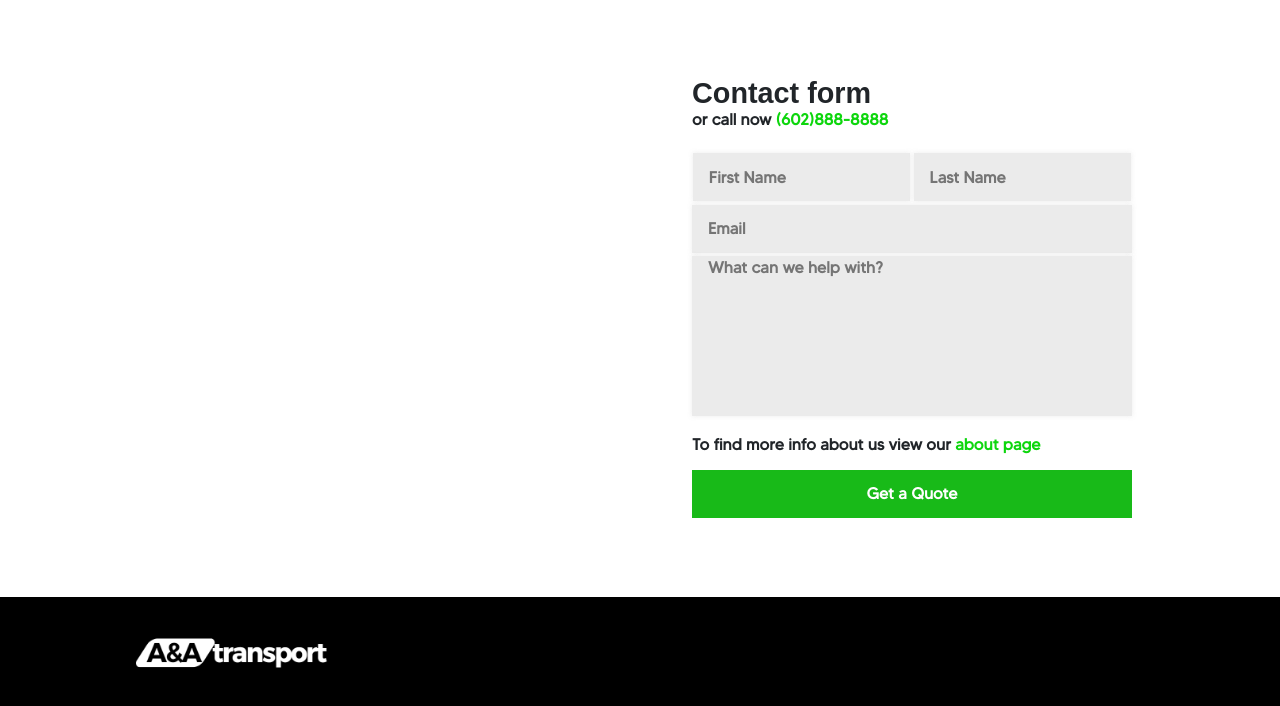
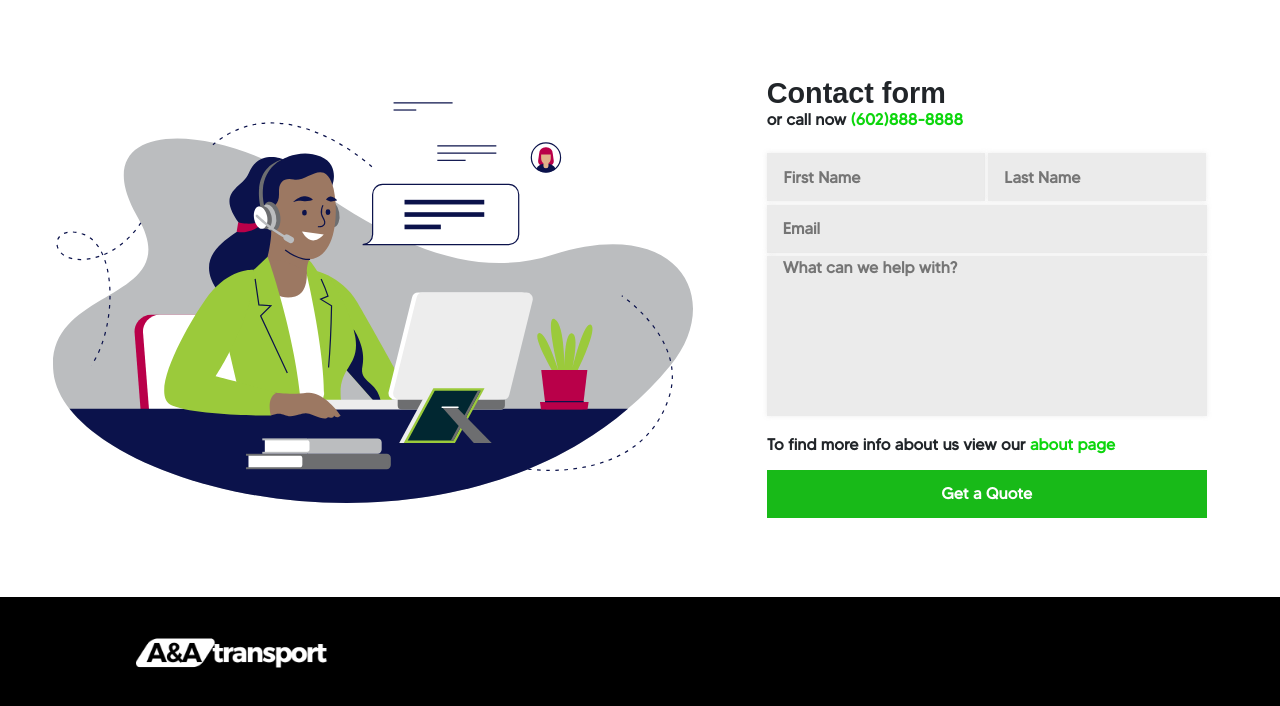
Before and after one commit to asherpage/Website-Coding-Development, a website: page contact.html in a window 1280 px wide. Shown: the part 67-773 px from the top of the page. Drawn offline with nearby package versions, Linux system fonts and the light colour scheme.

Commit message:
lil contact change

```diff
--- a/contact.html
+++ b/contact.html
@@ -21,15 +21,18 @@
         </ul>
     </nav>
     <div class="reliable">
+
         <!-- <h1>Contact us</h1>
         <h2>Need to get in touch with us call us now or fill out the form with your inquiry</h2> -->
     </div>
     <div class="banner-home">
-        <div class="image-container">
-            <img src="">
+        <div class="contact-box">
+            <img src="images/Customer-support_rev_flipped.svg">
+            </div>
+        <!-- <div class="image-container">
             <div class="texty">
             </div>
-        </div>
+        </div> -->
 
         <div class="quote-form">
             <div class="titles">
--- a/styles/scss/contact.scss
+++ b/styles/scss/contact.scss
@@ -37,7 +37,7 @@ nav ul{
     }
 }
 .quote-form {
-    margin-right: 8rem;
+    // margin-right: 8rem;
     display: flex;
     align-items: center;
     height: fit-content;
@@ -132,7 +132,7 @@ nav ul{
     height: 75vh;
     display: flex;
     align-items: center;
-    justify-content: space-between;
+    justify-content: space-evenly;
 }
 .rowers{
 display: flex;
@@ -142,3 +142,7 @@ display: flex;
     width: 13.6rem;
 }
 }
+img{
+    height: fit-content;
+    width: 40rem;
+}
```
Also changed, not shown: SCSS/contact.css, SCSS/contact.min.css, images/Customer-support_rev_flipped.svg (added), images/aa contact.PNG (added), 2 other files.
